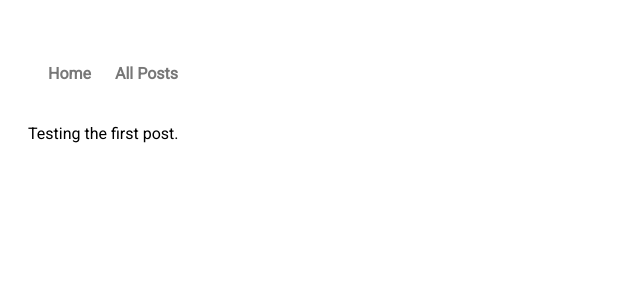
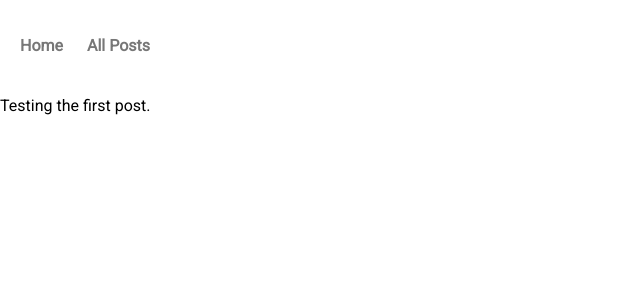
Before and after one commit to overheardonearth/overheardonearth.github.io, a Jekyll site: the page built from index.html, in a window 1280 px wide. Shown: the top 300 px of the page, without its empty margins (0-640 px from the left). Built offline with Jekyll 4.4.1, drawn with Linux system fonts in a browser that asks for light colours.

Commit message:
Update main.css

```diff
--- a/css/main.css
+++ b/css/main.css
@@ -18,5 +18,5 @@ nav ul li {
 
 body {
     font-family: 'Roboto', 'Source Sans Pro', 'PT Serif', Sans-Serif;
-    padding: 20px;
+    margin: auto;
 }
```
